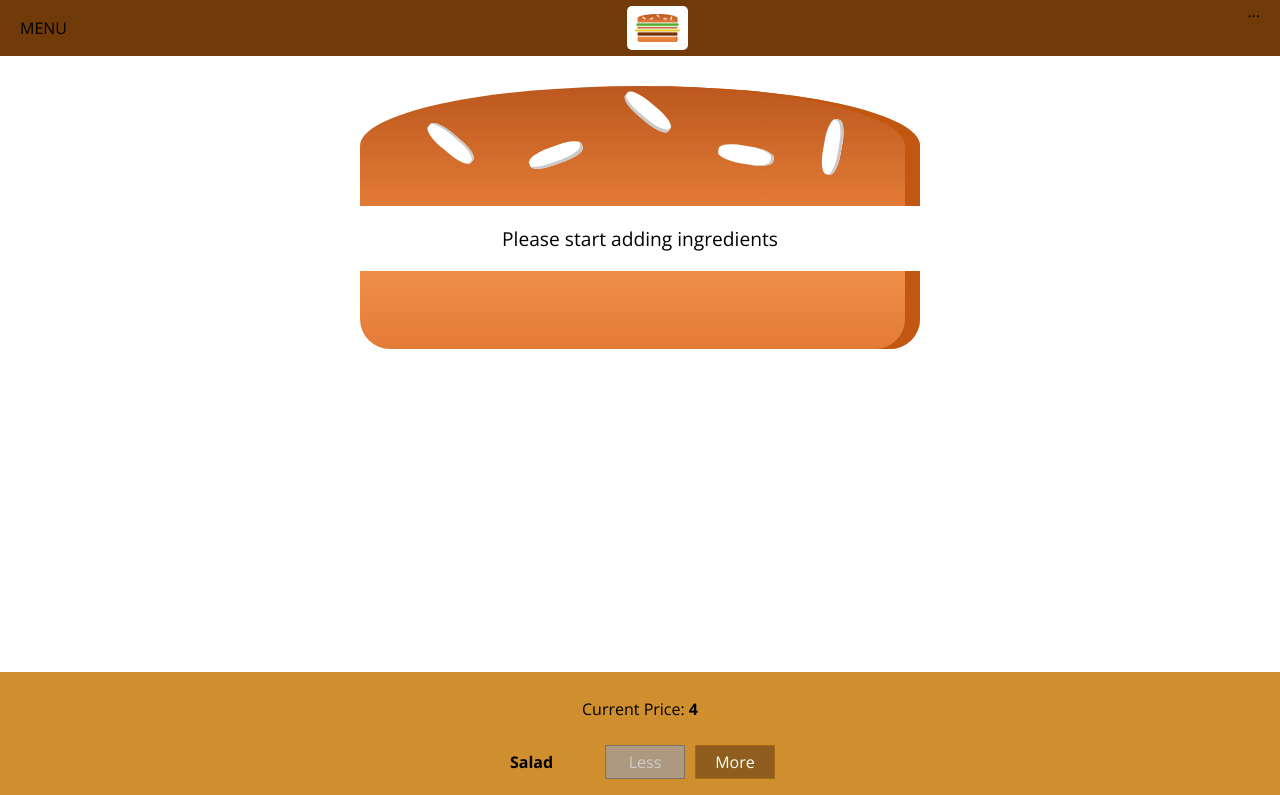
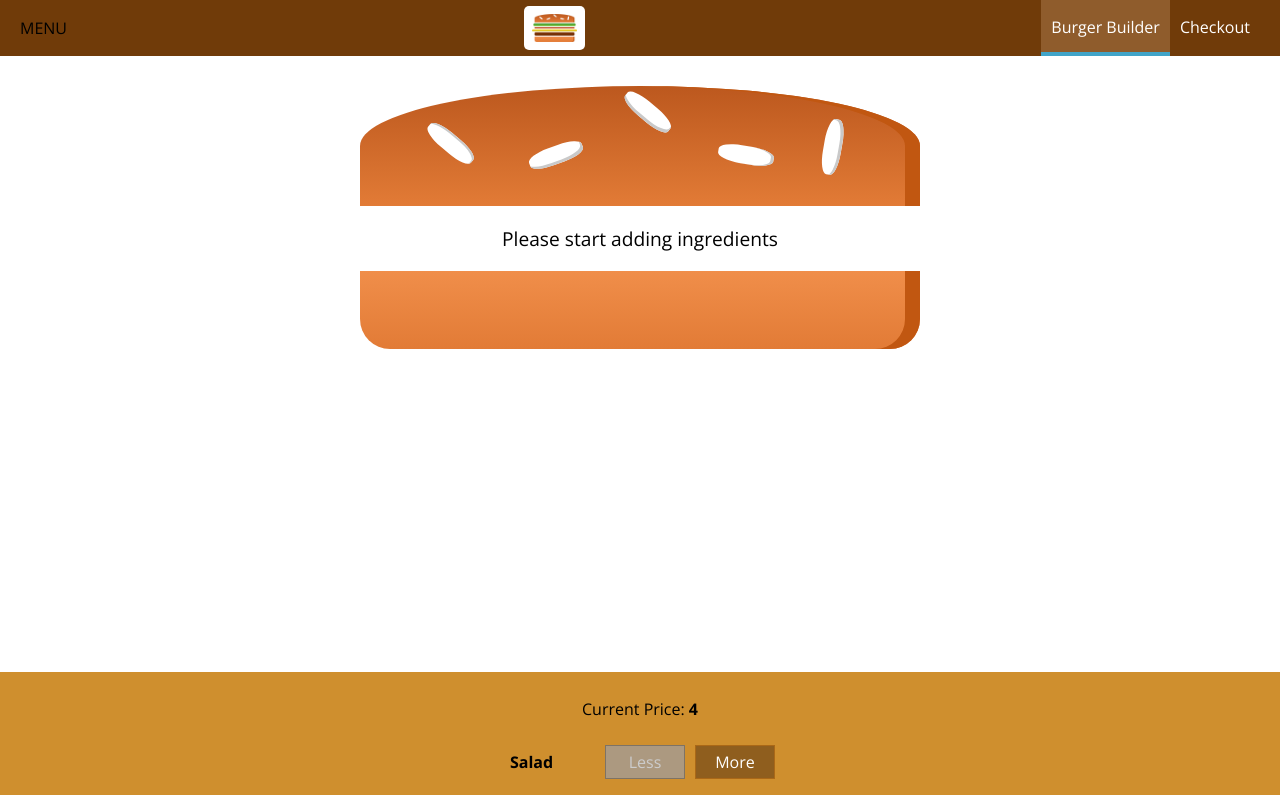
Before and after one commit to TigranVardanyan/burger-builder, a React app: page / in a window 1280 px wide. Shown: the top 795 px of the page. Built offline with nearby package versions, Linux system fonts and the light colour scheme.

Commit message:
Adding Reusable Navigation Items

```diff
--- /dev/null
+++ b/src/components/Navgiation/NavigationItems/NavigationItem/NavigationItem.css
@@ -0,0 +1,25 @@
+.NavigationItem {
+  margin: 0;
+  box-sizing: border-box;
+  display: flex;
+  align-items: center;
+  height: 100%;
+}
+
+.NavigationItem a {
+  color: white;
+  text-decoration: none;
+  height: 100%;
+  padding: 16px 10px;
+  border-bottom: 4px solid transparent;
+  display: block;
+  box-sizing: border-box;
+}
+
+.NavigationItem a:hover,
+.NavigationItem a:active,
+.NavigationItem a.active {
+  background-color: #8f5c2c;
+  border-bottom: 4px solid #40a4c8;
+  color: white;
+}
--- /dev/null
+++ b/src/components/Navgiation/NavigationItems/NavigationItem/NavigationItem.js
@@ -0,0 +1,15 @@
+import React from 'react';
+import classes from './NavigationItem.css'
+
+const navigationItem = (props) => (
+  <li className={classes.NavigationItem}>
+    <a
+      href={props.link}
+      className={props.active ? classes.active : null}
+    >
+      {props.children}
+    </a>
+  </li>
+)
+
+export default navigationItem
--- /dev/null
+++ b/src/components/Navgiation/NavigationItems/NavigationItems.css
@@ -0,0 +1,8 @@
+.NavigationItems {
+  margin: 0;
+  padding: 0;
+  list-style: none;
+  display: flex;
+  align-items: center;
+  height: 100%;
+}
--- /dev/null
+++ b/src/components/Navgiation/NavigationItems/NavigationItems.js
@@ -0,0 +1,12 @@
+import React from 'react';
+import NavigationItem from "./NavigationItem/NavigationItem";
+import classes from './NavigationItems.css';
+
+const navigationItems = () => (
+  <ul className={classes.NavigationItems}>
+    <NavigationItem link={'/'} active>Burger Builder</NavigationItem>
+    <NavigationItem link={'/'}>Checkout</NavigationItem>
+  </ul>
+)
+
+export default navigationItems
--- a/src/components/Navgiation/Toolbar/Toolbar.js
+++ b/src/components/Navgiation/Toolbar/Toolbar.js
@@ -1,7 +1,7 @@
 import React from 'react';
 import Logo from '../../Logo/Logo'
 import classes from './Toolbar.css';
-
+import NavigationItems from "./../../Navgiation/NavigationItems/NavigationItems";
 
 
 
@@ -11,7 +11,7 @@ const toolbar = () => (
     <div>MENU</div>
     <Logo/>
     <nav>
-      ...
+      <NavigationItems/>
     </nav>
   </header>
 )
```
